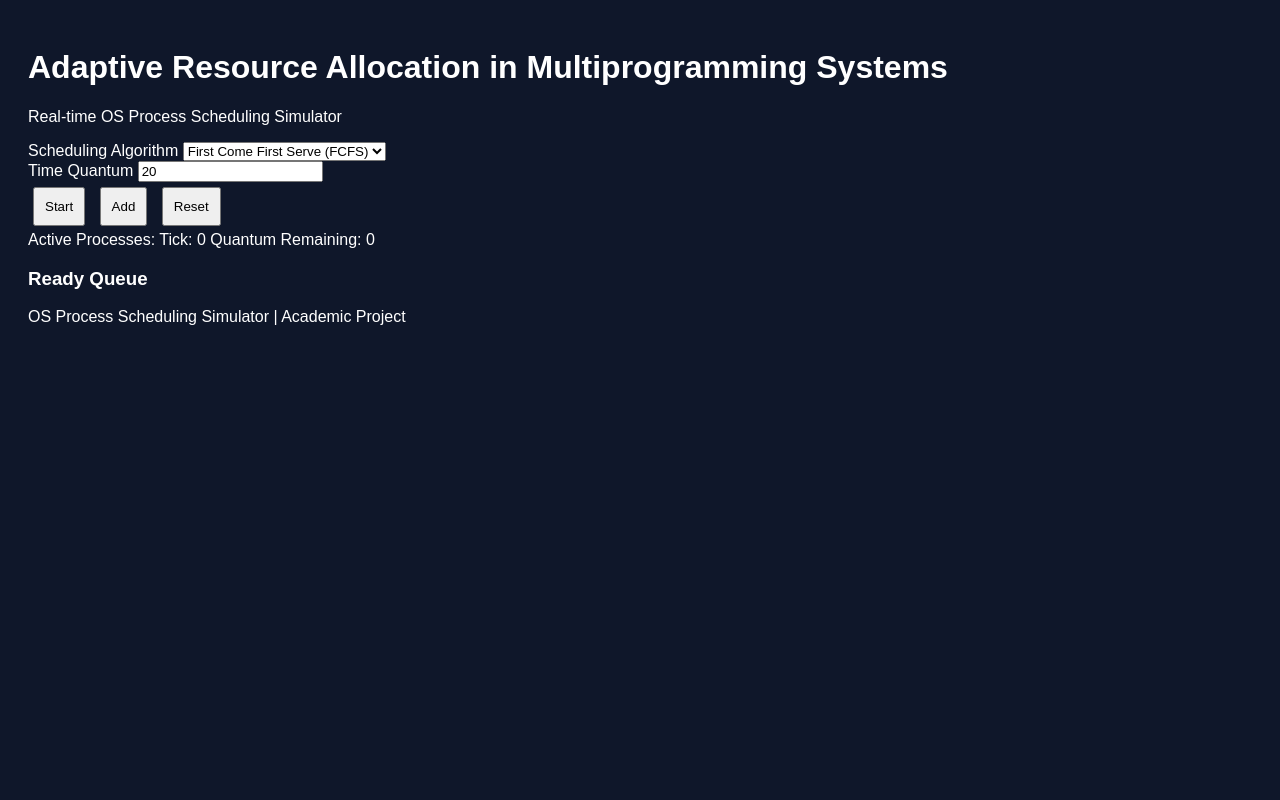
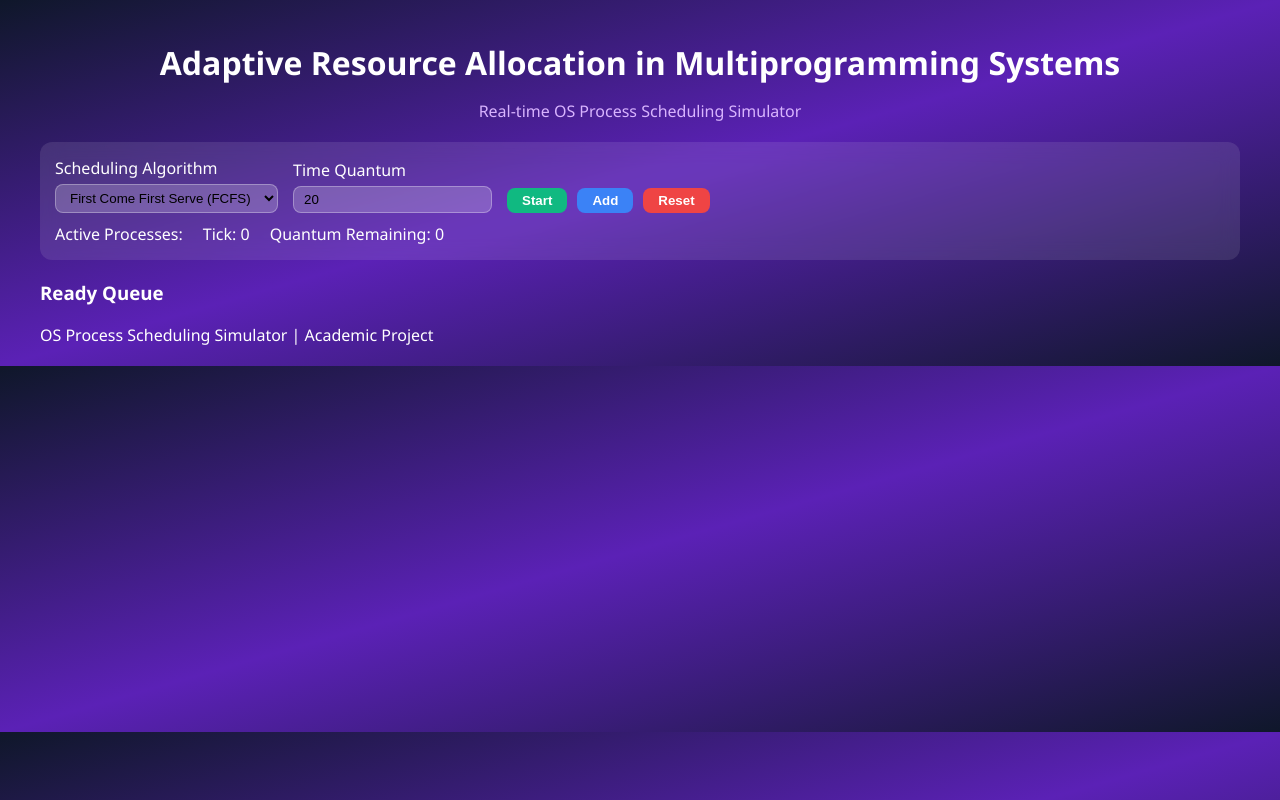
Before and after one commit to Rapidlearnr/adaptive-resource-allocation, a plain HTML site: page index.html in a window 1280 px wide. Drawn offline with Linux system fonts and the light colour scheme.

Commit message:
Add base layout and control panel styling

```diff
--- a/style.css
+++ b/style.css
@@ -1,12 +1,82 @@
 body {
-  background-color: #0f172a;
+  margin: 0;
+  font-family: 'Segoe UI', sans-serif;
+  background: linear-gradient(to bottom right, #0f172a, #5b21b6, #0f172a);
   color: white;
-  font-family: Arial, sans-serif;
+}
+
+.container {
+  max-width: 1200px;
+  margin: 0 auto;
   padding: 20px;
 }
 
-button {
-  padding: 10px;
-  margin: 5px;
+.header {
+  text-align: center;
+  margin-bottom: 20px;
+}
+
+.header h1 {
+  font-size: 2rem;
+  margin-bottom: 5px;
+}
+
+.header p {
+  color: #d8b4fe;
+}
+
+.control-panel {
+  background: rgba(255, 255, 255, 0.1);
+  backdrop-filter: blur(10px);
+  padding: 15px;
+  border-radius: 12px;
+  margin-bottom: 20px;
+}
+
+.controls {
+  display: flex;
+  flex-wrap: wrap;
+  gap: 15px;
+  align-items: flex-end;
+}
+
+.controls label {
+  display: block;
+  margin-bottom: 5px;
+}
+
+.controls select,
+.controls input {
+  padding: 5px 10px;
+  border-radius: 8px;
+  border: 1px solid rgba(255,255,255,0.3);
+  background: rgba(255,255,255,0.2);
+  color: black;
+}
+
+.controls .buttons {
+  display: flex;
+  gap: 10px;
+}
+
+.controls button {
+  padding: 5px 15px;
+  border: none;
+  border-radius: 8px;
   cursor: pointer;
+  font-weight: bold;
+  color: white;
+  transition: 0.2s;
 }
+
+#startPause { background-color: #10b981; }
+#startPause.paused { background-color: #f97316; }
+#addProcess { background-color: #3b82f6; }
+#reset { background-color: #ef4444; }
+
+.status {
+  margin-top: 10px;
+  display: flex;
+  gap: 20px;
+  flex-wrap: wrap;
+}
```
